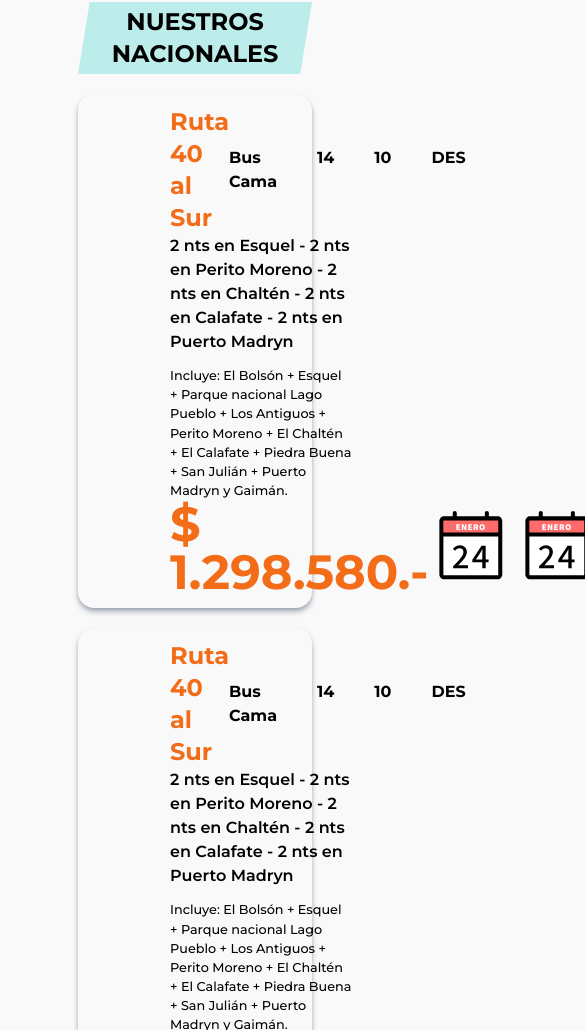
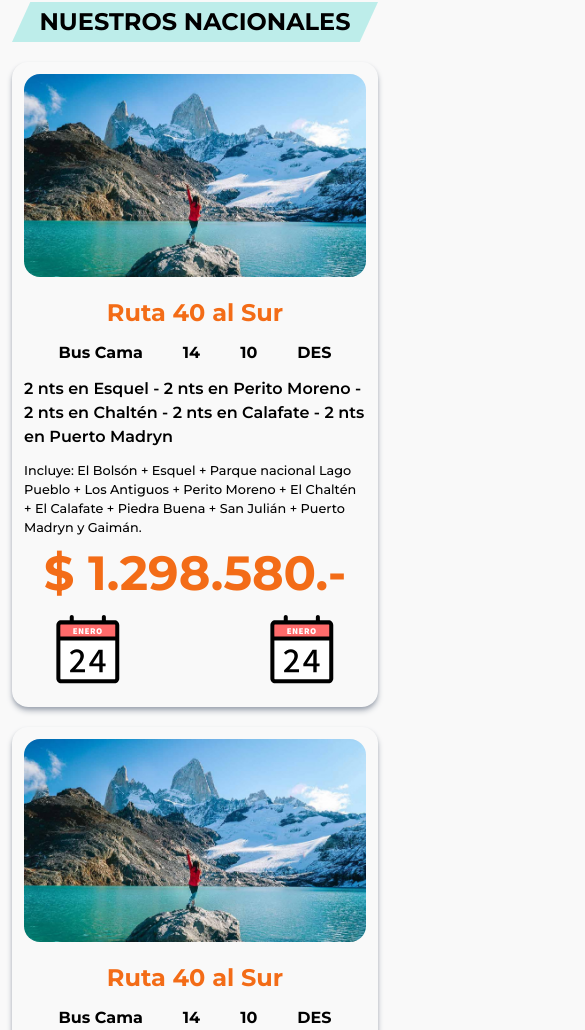
Before and after one commit to ttttttomas/serena-website, a Next.js app: page /nacionales in a window 390 px wide. Shown: the part 538-1568 px from the top of the page, 585 px wide, since content can reach past the window. Built offline with nearby package versions, Linux system fonts and the light colour scheme; a web font is replaced by a local one.

Commit message:
fixed responsive in packs section

```diff
--- a/src/app/components/PackCard.jsx
+++ b/src/app/components/PackCard.jsx
@@ -4,19 +4,22 @@ import DateExample from './ui/icons/DateExample'
 
 export default function PackCard() {
     return (
-        <Link href={`/nacionales/`} className="container rounded-2xl cursor-pointer hover:scale-105 hover:shadow-orangeMedium transition-all flex p-3 gap-20 my-5 shadow-md shadow-gray-400 pr-10">
-               <div>
+        <Link href={`/nacionales/`}
+              className="container rounded-2xl cursor-pointer hover:scale-105 hover:shadow-orangeMedium transition-all flex flex-col xl:flex-row p-3
+                gap-5 my-5 shadow-md shadow-gray-400 xl:pr-10">
+               <div className='flex items-center justify-center'>
                 <img
                     className="rounded-2xl"
-                    width="900px"
+                    width="xl:900px"
+                    height="h-full"
                     src="./background-paquetes.png"
                     alt="background-destino" />
                </div>
 
                <div className="flex flex-col justify-between w-full">
-                    <div className="flex justify-between items-center">
-                        <h6 className="text-orangeMedium text-2xl font-bold">Ruta 40 al Sur</h6>
-                        <ul className="flex gap-10 font-bold">
+                    <div className="flex justify-between flex-col xl:flex-row items-center">
+                        <h6 className="text-orangeMedium text-2xl font-bold xl:mb-0 mb-3">Ruta 40 al Sur</h6>
+                        <ul className="flex gap-10 font-bold xl:mb-0 mb-3">
                             <li>Bus Cama</li>
                             <li>14</li>
                             <li>10</li>
@@ -27,9 +30,9 @@ export default function PackCard() {
                         <p className='font-semibold'>2 nts en Esquel - 2 nts en Perito Moreno - 2 nts en Chaltén - 2 nts en Calafate - 2 nts en Puerto Madryn</p>
                         <small>Incluye: El Bolsón + Esquel + Parque nacional Lago Pueblo + Los Antiguos + Perito Moreno + El Chaltén + El Calafate + Piedra Buena + San Julián + Puerto Madryn y Gaimán.</small>
                     </div>
-                    <div className='flex items-center justify-between'>
-                        <p className='text-orangeMedium font-bold text-5xl'>$ 1.298.580.-</p>
-                        <ul className='flex'>
+                    <div className='flex flex-col mt-3 xl:mt-0 xl:flex-row items-center gap-3 justify-between'>
+                        <p className='text-orangeMedium font-bold text-5xl text-nowrap'>$ 1.298.580.-</p>
+                        <ul className='flex w-full xl:w-auto xl:justify-center justify-center xl:gap-0 gap-32'>
                             <DateExample />
                             <DateExample />
                         </ul>
--- a/src/app/nacionales/page.tsx
+++ b/src/app/nacionales/page.tsx
@@ -15,7 +15,7 @@ export default function Nacionales() {
              alt="background-section"
              className="w-full h-80 object-cover mt-1"
             />
-            <section className="w-3/5 mx-auto">
+            <section className="md:w-3/5 md:mx-auto mx-3">
                 <h5 className="bg-opinionBg text-2xl py-1 w-full clip text-center mt-8 font-bold">
                     NUESTROS NACIONALES
                 </h5>
```
